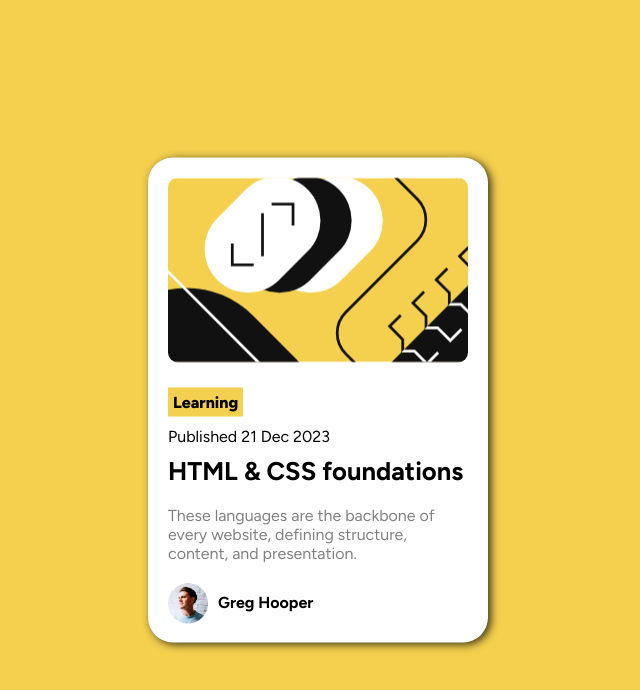
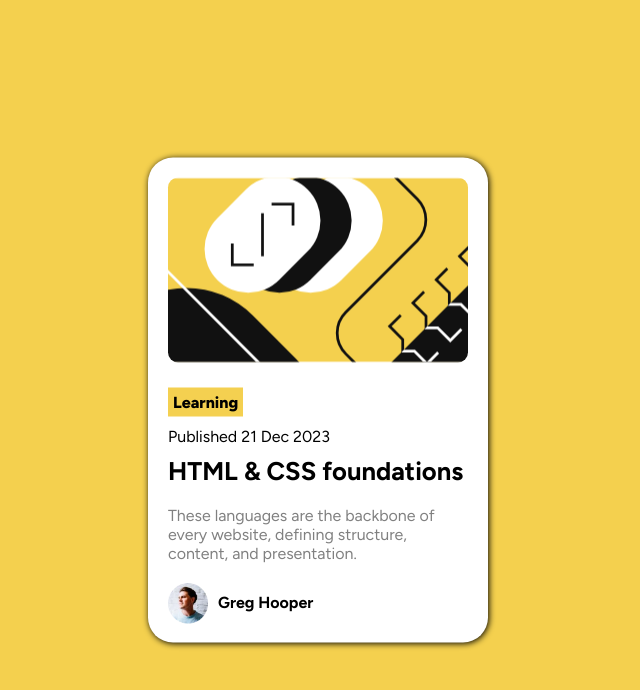
Before and after one commit to lidth/blog-preview-card, a plain HTML site: page index.html in a window 1280 px wide. Shown: the whole page, without its empty margins (322-962 px from the left). Drawn offline with Linux system fonts and the light colour scheme.

Commit message:
shadow -

```diff
--- a/assets/style.css
+++ b/assets/style.css
@@ -28,7 +28,7 @@ main {
     width: 340px;
     height: 485px;
     border-radius: 25px;
-    box-shadow: 3px 2px 9px rgba(0, 0, 0, 0.76);
+    box-shadow: 1px 1px 6px rgb(0, 0, 0);
 }
 
 div#image {
```
